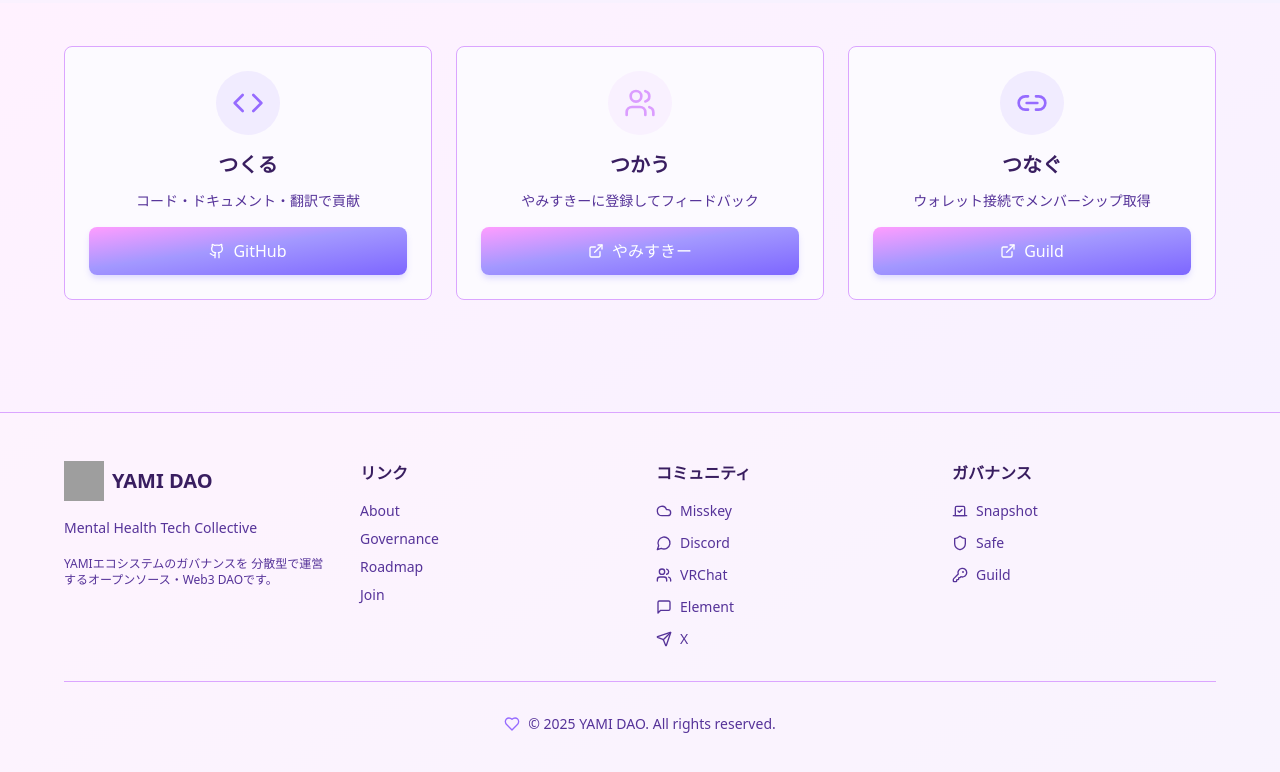
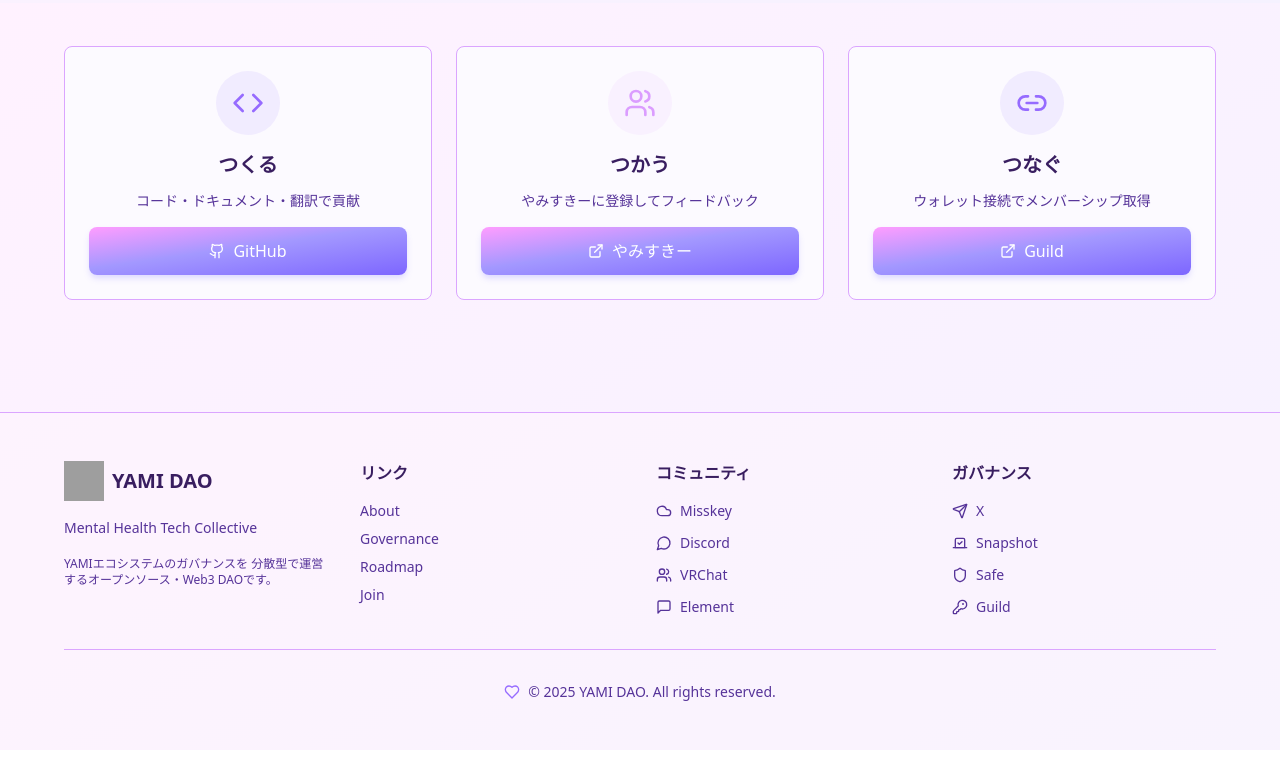
Before and after one commit to yamisskey-dev/yamidao, a Next.js app: page / in a window 1280 px wide. Shown: the part 3997-4769 px from the top of the page. After the commit the page ends 4747 px from the top, so only its background shows below. Built offline with nearby package versions, Linux system fonts and the light colour scheme; grey boxes are pictures that could not be loaded.

Commit message:
chore: Xアカウントのリンクをコミュニティからガバナンスセクションに移動

```diff
--- a/src/components/Footer.tsx
+++ b/src/components/Footer.tsx
@@ -108,6 +108,13 @@
                 <MessageSquare className="h-4 w-4" />
                 <span>Element</span>
               </a>
+            </div>
+          </div>
+
+          {/* ガバナンス */}
+          <div>
+            <h4 className="font-semibold mb-4">ガバナンス</h4>
+            <div className="space-y-3">
               <a
                 href="https://x.com/yamidao_eth"
                 target="_blank"
@@ -117,13 +124,6 @@
                 <Send className="h-4 w-4" />
                 <span>X</span>
               </a>
-            </div>
-          </div>
-
-          {/* ガバナンス */}
-          <div>
-            <h4 className="font-semibold mb-4">ガバナンス</h4>
-            <div className="space-y-3">
               <a
                 href="https://snapshot.org/#/s:yamidao.eth"
                 target="_blank"
```
